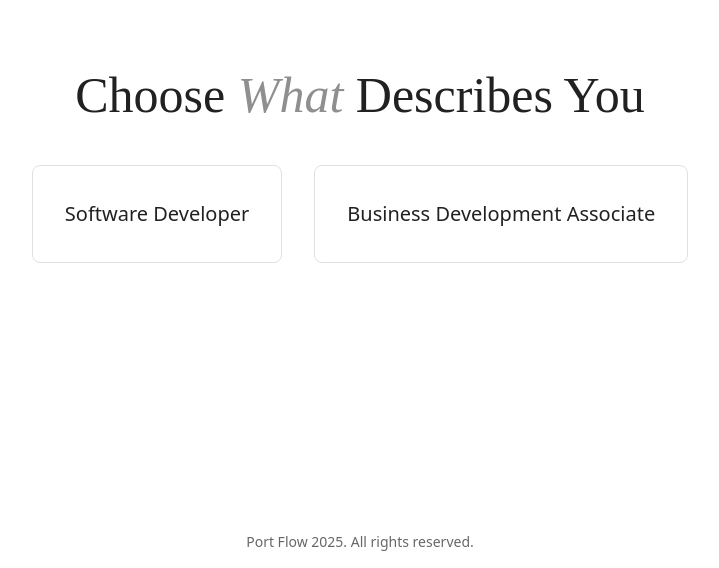
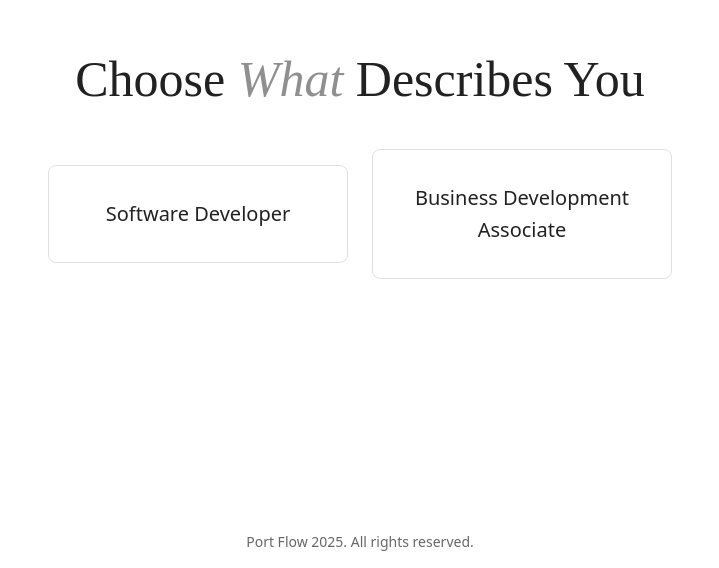
Before and after one commit to sansh72/Personal_Portfolio, a React (Vite) app: page / in a window 1280 px wide. Shown: the part 232-800 px from the top of the page, without its empty margins (280-999 px from the left). Built offline with nearby package versions, Linux system fonts and the light colour scheme; no server answers.

Commit message:
added the fix

```diff
--- a/src/Landing.tsx
+++ b/src/Landing.tsx
@@ -23,18 +23,20 @@ const Template = () => {
           alignItems: 'center',
           mt:-1
         }}>
-        <Box>
+        <Box sx={{ px: 2, textAlign: 'center' }}>
             <Typography
-            sx={{fontSize:50, fontFamily:'ui-sans-serif', fontWeight:500}}>
+            sx={{fontSize: { xs: 28, sm: 40, md: 50 }, fontFamily:'ui-sans-serif', fontWeight:500}}>
                 Choose <span style={{fontStyle:'italic', color:'#8f8f8f'}}>What </span>Describes You
             </Typography>
         </Box>
-        <Stack direction="row" gap={4}
+        <Stack direction={{ xs: 'column', sm: 'row' }} gap={3}
             sx={{
                 justifyContent: 'center',
-                alignItems: 'center'
+                alignItems: 'center',
+                px: 2,
+                width: '100%'
             }}>
-        <Link to="/resume?template=sde" style={{ textDecoration: 'none', color: 'inherit' }}>
+        <Link to="/resume?template=sde" style={{ textDecoration: 'none', color: 'inherit', width: '100%', maxWidth: 300 }}>
           <Box
             sx={{
               border: '1px solid',
@@ -42,6 +44,7 @@ const Template = () => {
               borderRadius: 2,
               p: 4,
               cursor: 'pointer',
+              textAlign: 'center',
               transition: 'transform 0.2s, border-color 0.2s',
               '&:hover': {
                 transform: 'scale(1.05)',
@@ -55,7 +58,7 @@ const Template = () => {
           </Box>
         </Link>
 
-        <Link to="/resume?template=bda" style={{ textDecoration: 'none', color: 'inherit' }}>
+        <Link to="/resume?template=bda" style={{ textDecoration: 'none', color: 'inherit', width: '100%', maxWidth: 300 }}>
           <Box
             sx={{
               border: '1px solid',
@@ -63,6 +66,7 @@ const Template = () => {
               borderRadius: 2,
               p: 4,
               cursor: 'pointer',
+              textAlign: 'center',
               transition: 'transform 0.2s, border-color 0.2s',
               '&:hover': {
                 transform: 'scale(1.05)',
```
